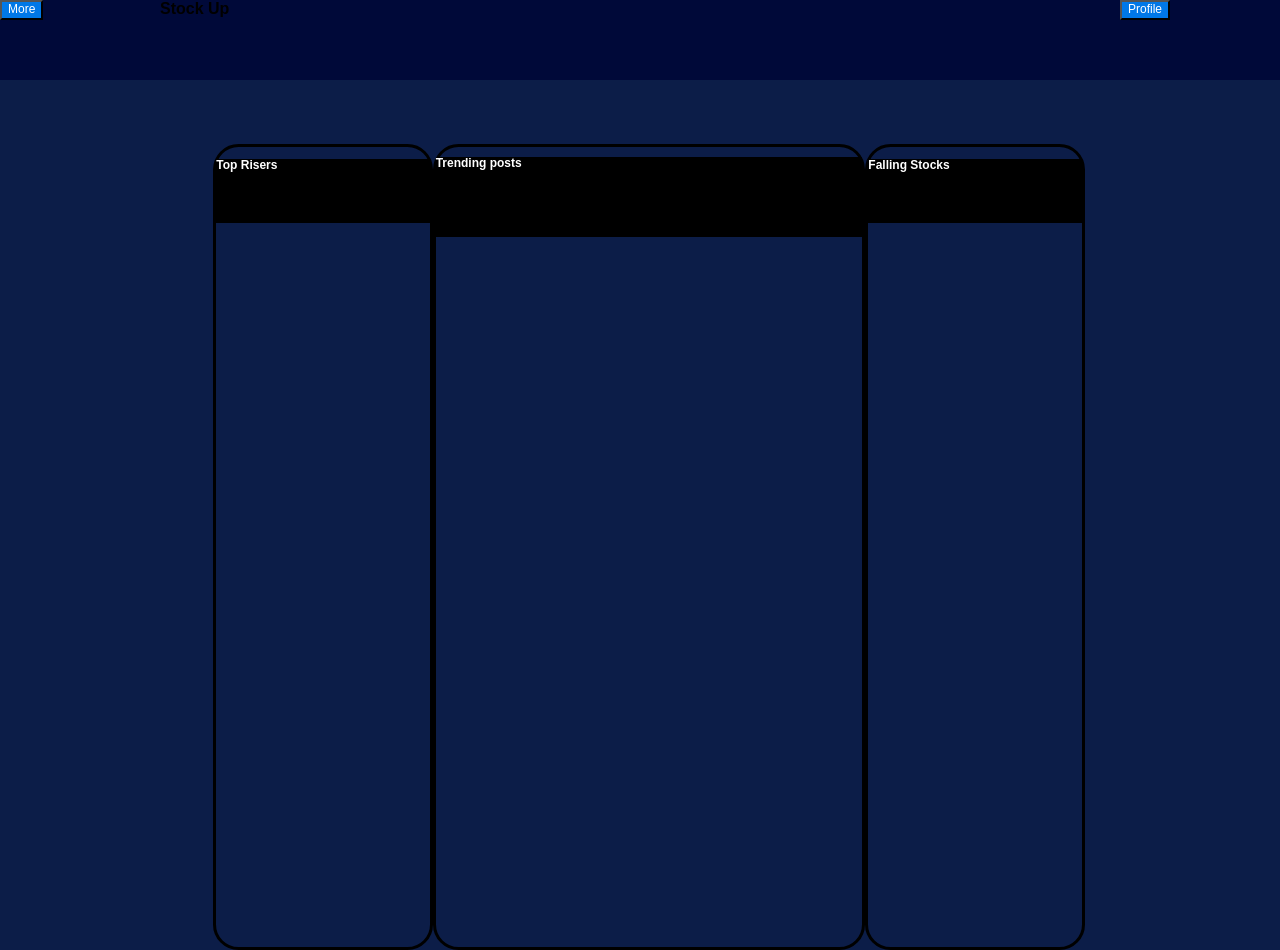
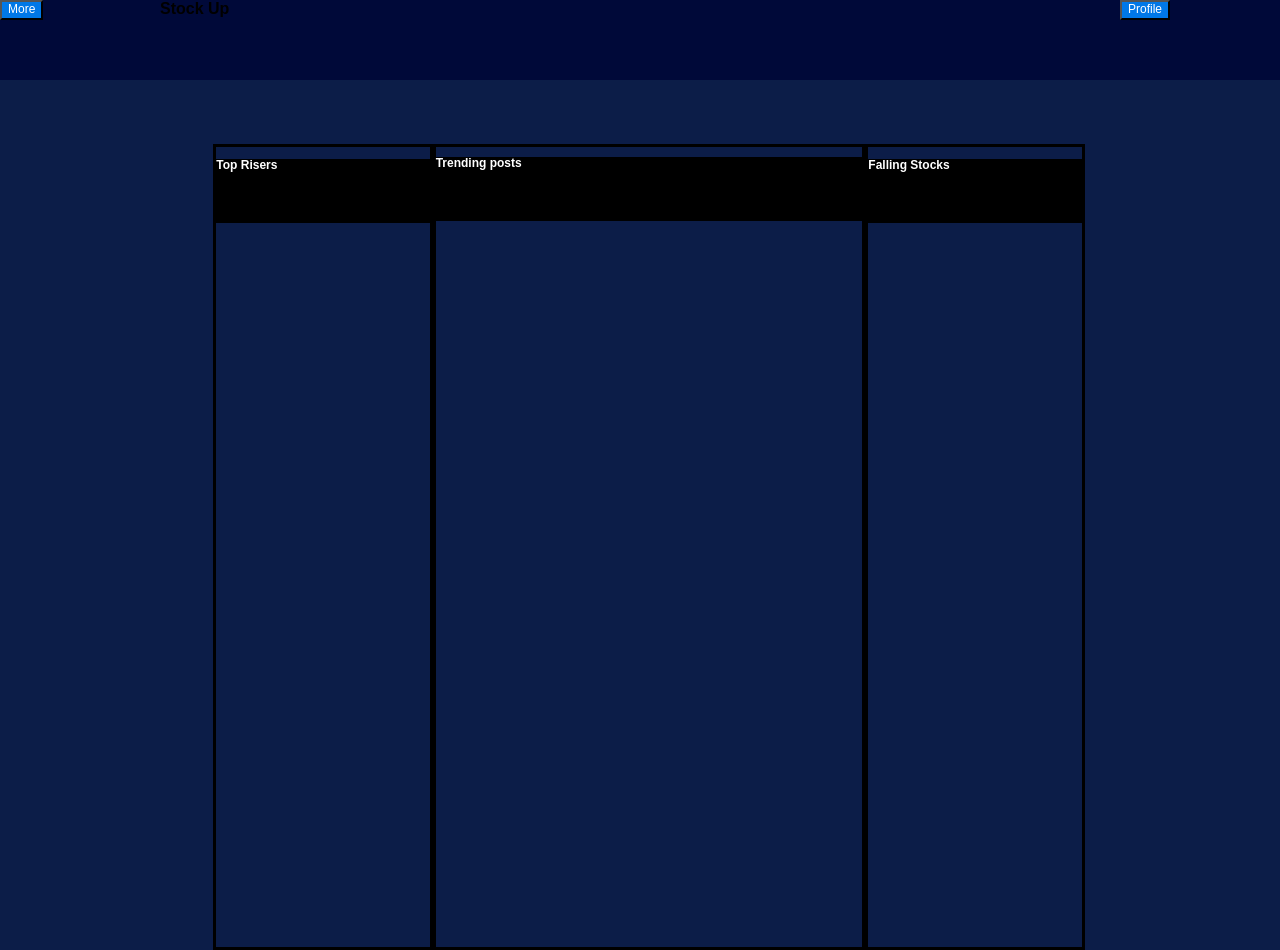
Before and after one commit to csci5117s24/project-1-the-boys, a Flask app: page / in a window 1280 px wide. Run offline with Flask 3, Linux system fonts and the light colour scheme; some libraries are stand-ins or nearby versions.

Commit message:
Basic API and frontpage

```diff
--- a/static/styling/style.css
+++ b/static/styling/style.css
@@ -17,10 +17,8 @@ body{
 .sideColumn, .centerColumn{
     margin-top:5%;
     border-style: solid;
-    border-radius: 2vw;
-    display:flex;
-    flex-direction: column;
-    justify-content: flex-start;
+    /* border-radius: 2vw; */
+
     height: 100%;
 }
 div h1{
@@ -29,6 +27,7 @@ div h1{
 }
 
 .sideBarHeaders{
+    margin-top: 5%;
     height:8vh;
     width:100%;
     background-color:black;
@@ -37,6 +36,6 @@ div h1{
 }
 .centerTrendingHeader{
     background-color: black;
-    height:10vh;
+    height:8vh;
     color:white;
 }
```
Also changed, not shown: static/js/stock_api.js (added), 1 other file.
